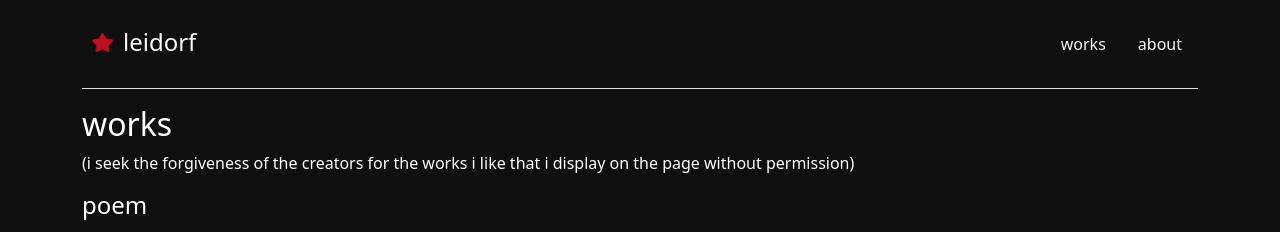
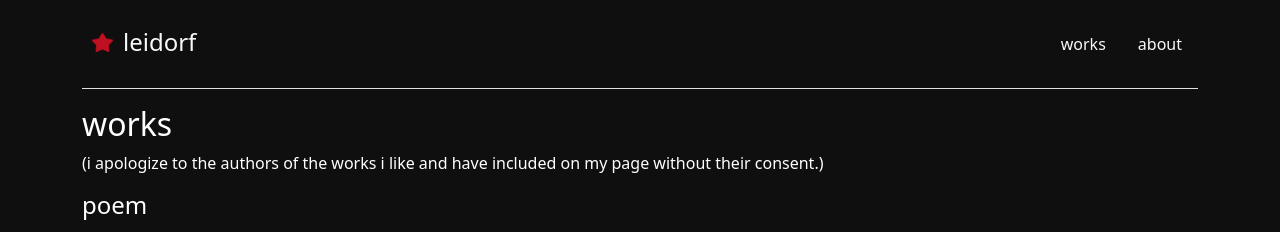
Before and after one commit to leidorf/leidorf.github.io, a Next.js app: page /works in a window 1280 px wide. Shown: the top 232 px of the page. Built offline with nearby package versions, Linux system fonts and the light colour scheme.

Commit message:
mini fix

```diff
--- a/pages/works.js
+++ b/pages/works.js
@@ -32,7 +32,7 @@ export default function Works({ allWorksData }) {
         <PageHead headTitle="works" />
         <div className="container">
           <h2>works</h2>
-          <p className="fw-lighter">(i seek the forgiveness of the creators for the works i like that i display on the page without permission)</p>
+          <p className="fw-lighter">(i apologize to the authors of the works i like and have included on my page without their consent.)</p>
           {Object.keys(groupedWorks).map((category) => (
             <div key={category}>
               <h4>{category}</h4>
```
Also changed, not shown: 1 other file (tests, documents, lock files or other folders).
